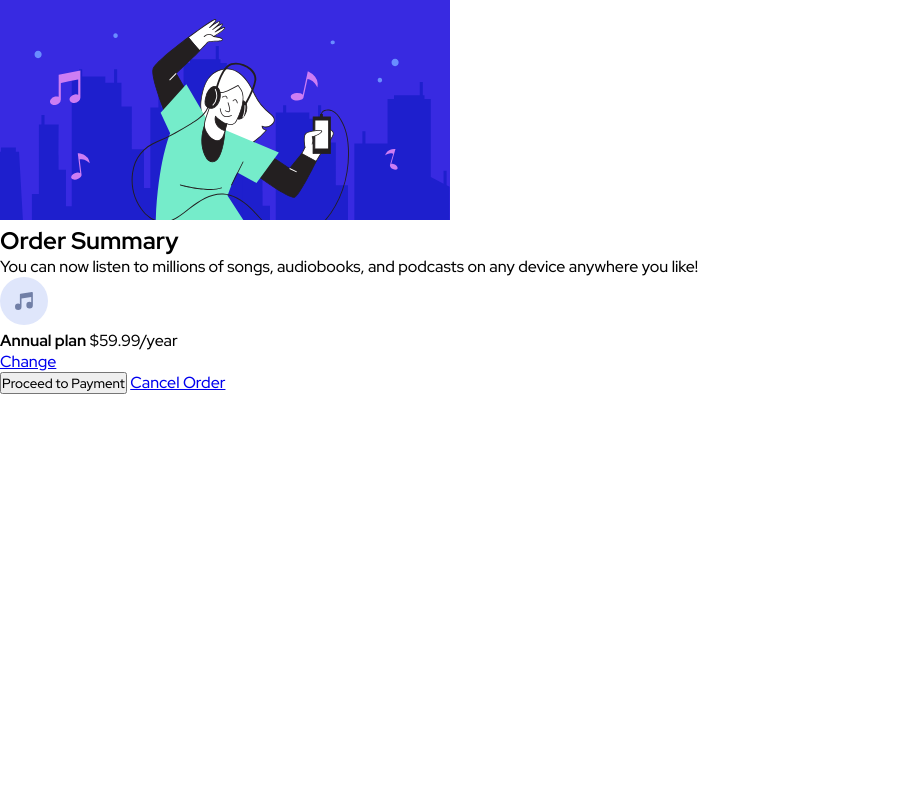
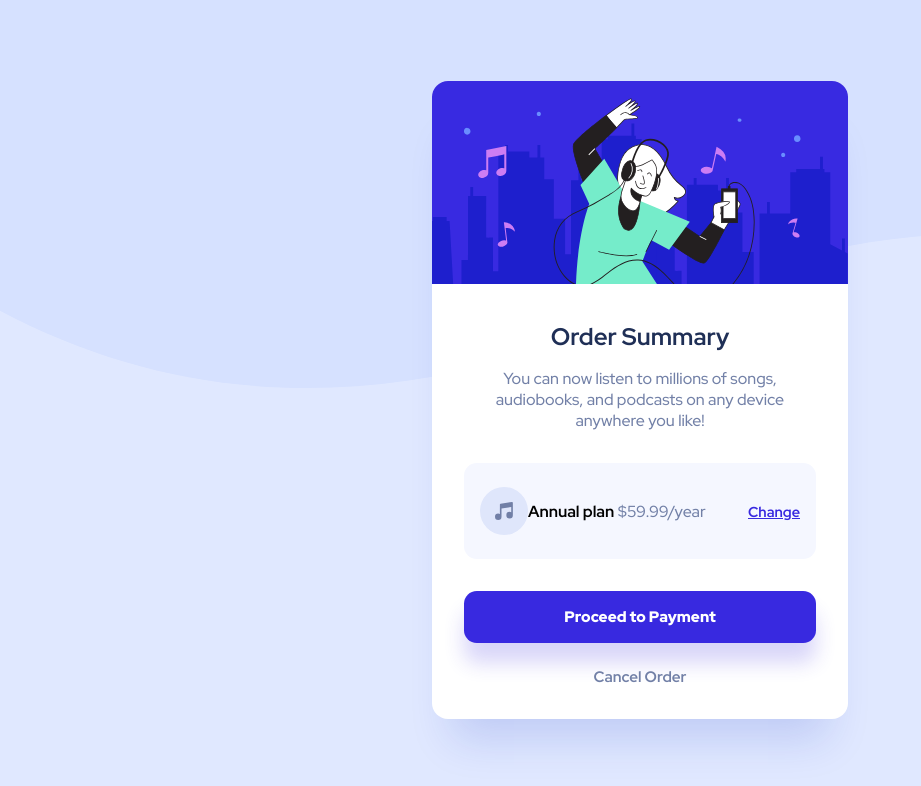
Before and after one commit to ruanalexandreS/Card-de-Resumo-do-Pedido, a plain HTML site: page index.html in a window 1280 px wide. Shown: the whole page, without its empty margins (0-921 px from the left). Drawn offline with Linux system fonts and the light colour scheme.

Commit message:
quase terminando o projeto

```diff
--- a/css/style.css
+++ b/css/style.css
@@ -0,0 +1,134 @@
+html {
+    background: #E0E8FF;
+}
+
+body {
+    background: url('../img/pattern-background-desktop.svg');
+    background-size: 100%;
+    background-repeat: no-repeat;
+    width: 100%;
+    height: 100vh;
+    display: flex;
+    align-items: center;
+    justify-content: center;
+    padding: 1rem;
+}
+
+main {
+    background: #fff;
+    max-width: 416px;
+    border-radius: 1rem;
+    box-shadow: 0px 40px 40px -20px rgba(13, 48, 189, 0.151826);
+}
+
+main section {
+    display: flex;
+    align-items: center;
+    flex-direction: column;
+    padding: 0 2rem;
+    width: 100%;
+    height: 100%;
+}
+
+main section h1 {
+    font-size: 1.5rem;
+    margin-top: 2rem;
+    margin-bottom: 1rem;
+    color: hsl(223, 47%, 23%)
+}
+
+main section span {
+    color: hsl(224, 23%, 55%);
+    text-align: center;
+}
+
+main img {
+    width: 100%;
+    border-radius: 1rem 1rem 0 0;
+}
+
+main .informations {
+    display: flex;
+    align-items: center;
+    justify-content: space-between;
+    width: 100%;
+    background: hsl(225, 100%, 98%);
+    border-radius: 0.8rem;
+    padding: 1.5rem 1rem;
+    margin: 2rem 0;
+}
+
+main .informations .music-price {
+    display: flex;
+    align-items: center;
+}
+
+main .informtaions .price {
+    display: flex;
+
+    flex-direction: column;
+    margin-left: 1rem;
+}
+
+main .informations img {
+    width: 3rem;
+    height: 3rem;
+}
+
+main .informations a {
+    color: hsl(245, 75%, 52%);
+    font-weight: 700;
+    font-size: 90%;
+    transition: all 0.3s;
+}
+
+main .informations a:hover {
+    color: hsl(223, 47%, 23%);
+    text-decoration: none;
+}
+
+main button {
+    cursor: pointer;
+    background: hsl(245, 75%, 52%);
+    color: #fff;
+    font-weight: 900;
+    font-size: 95%;
+    border: none;
+    width: 100%;
+    padding: 1rem 0;
+    border-radius: 0.8rem;
+    margin-bottom: 1.5rem;
+    box-shadow: 0 20px 20px rgba(56, 42, 225, 0.190291);
+    transition: background 0.3s;
+}
+
+main button:hover {
+    background: #766CF1;
+}
+
+#cancel-order {
+    text-decoration: none;
+    color: hsl(224, 23%, 55%);
+    font-weight: 700;
+    font-size: 0.95rem;
+    margin-bottom: 2rem;
+    transition: color 0.3s;
+}
+
+#cancel-order:hover {
+    color: hsl(223, 47%, 23%)
+}
+
+@media screen and (max-width: 650px) {
+    body {
+      background: url('../img/pattern-background-mobile.svg');
+      background-size: 100%;
+      background-repeat: no-repeat;
+    }
+  }
+
+  @media screen and (max-width: 980px) {
+    section {
+      padding: 0 3rem;
+    }
+  }
--- a/index.html
+++ b/index.html
@@ -1,5 +1,5 @@
 <!DOCTYPE html>
-<html lang="en">
+<html lang="pt-BR">
 
 <head>
     <meta charset="UTF-8">
```
